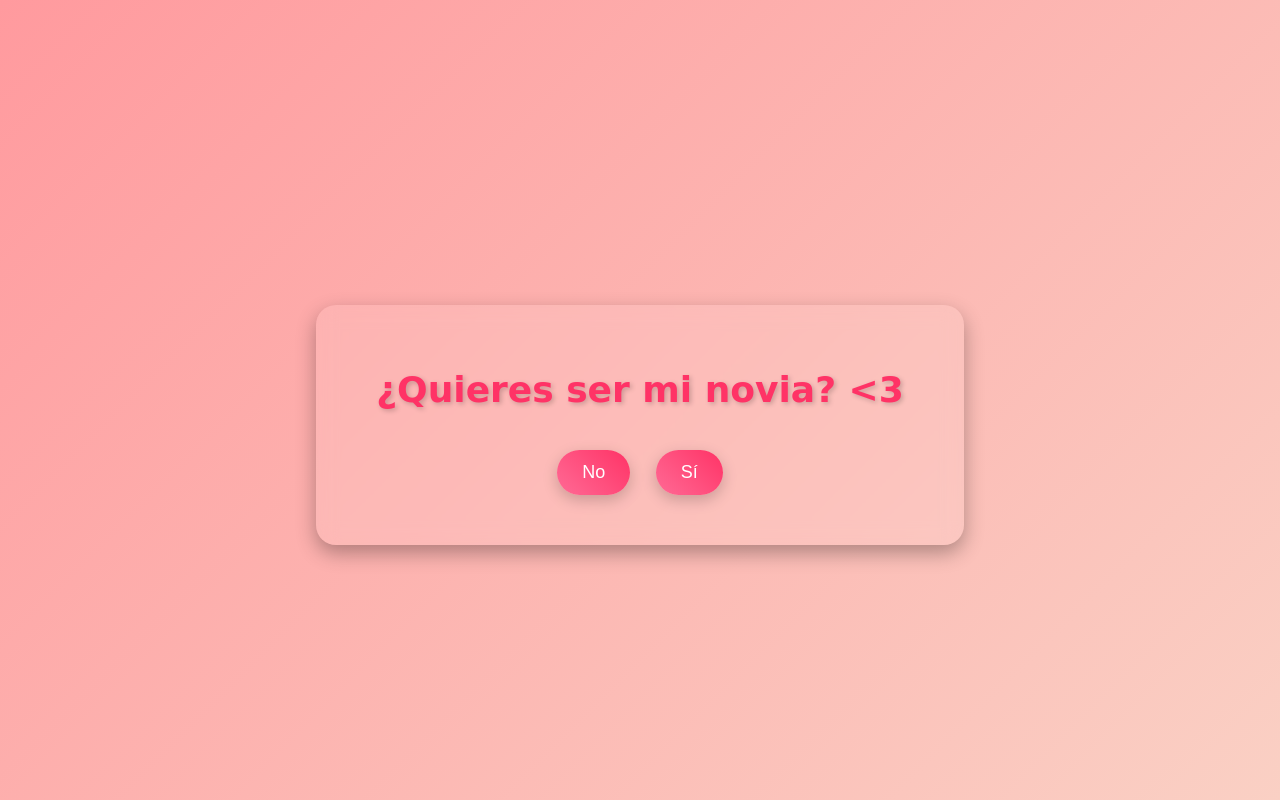
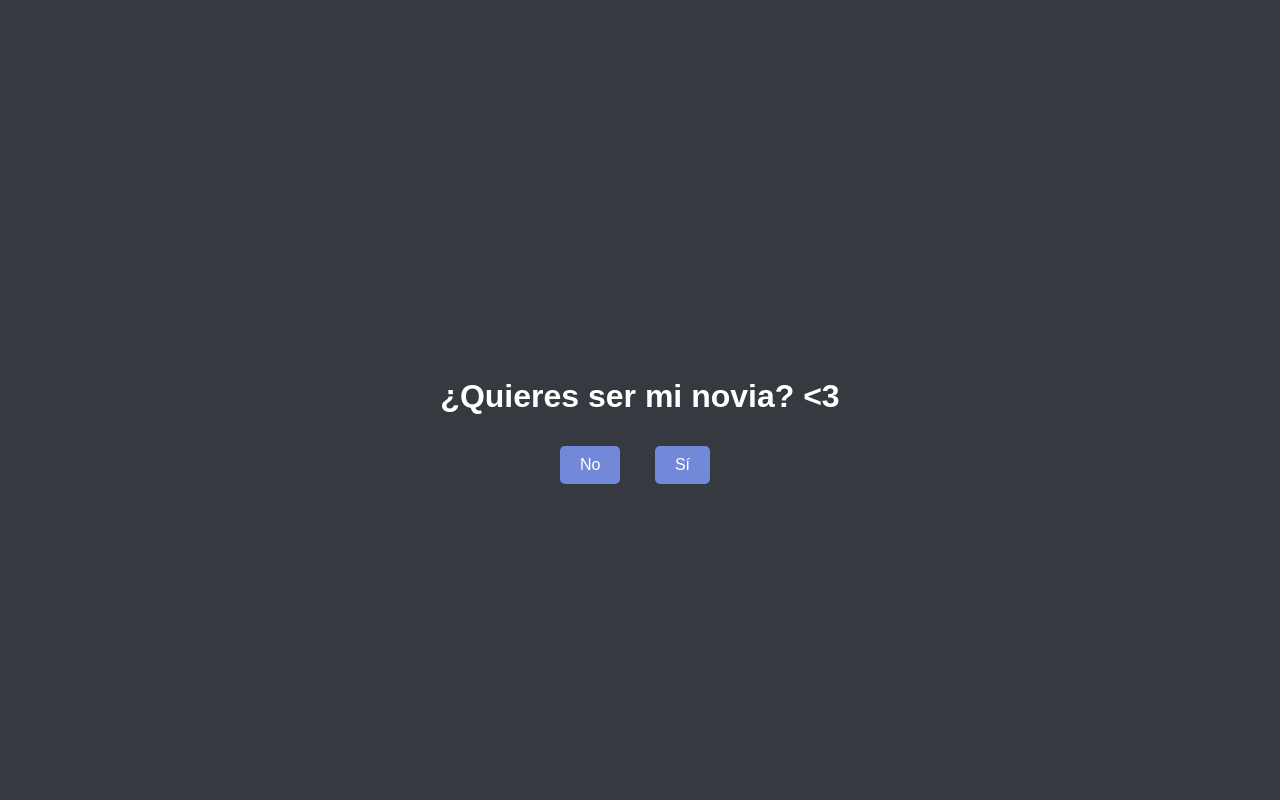
Before and after one commit to T4skor/Girlfriend, a plain HTML site: page index.html in a window 1280 px wide. Drawn offline with Linux system fonts and the light colour scheme.

Commit message:
Refactor styles for body and buttons

```diff
--- a/styles.css
+++ b/styles.css
@@ -1,70 +1 @@
-/* BODY */
-body {
-  font-family: 'Comic Sans MS', 'Arial', sans-serif; /* fuente juguetona y tierna */
-  background: linear-gradient(135deg, #ff9a9e, #fad0c4); /* degradado romántico */
-  color: #fff;
-  margin: 0;
-  padding: 0;
-  display: flex;
-  justify-content: center;
-  align-items: center;
-  height: 100vh;
-  overflow: hidden; /* evita scroll cuando el botón se mueve */
-}
-
-/* CONTENEDOR */
-#container {
-  text-align: center;
-  background: rgba(255, 255, 255, 0.1); /* fondo semitransparente */
-  padding: 40px 60px;
-  border-radius: 20px;
-  box-shadow: 0 8px 20px rgba(0, 0, 0, 0.3);
-  backdrop-filter: blur(10px);
-  position: relative;
-}
-
-/* TITULO */
-h1 {
-  font-family: 'Pacifico', cursive; /* fuente cursiva y romántica */
-  font-size: 36px;
-  color: #ff3366;
-  margin-bottom: 30px;
-  text-shadow: 2px 2px 5px rgba(0,0,0,0.2);
-}
-
-/* BOTONES */
-#btnNo, #btnYes {
-  background: linear-gradient(45deg, #ff6a95, #ff3366);
-  color: #fff;
-  padding: 12px 25px;
-  border: none;
-  border-radius: 50px;
-  cursor: pointer;
-  font-size: 18px;
-  margin: 10px;
-  transition: all 0.3s ease;
-  box-shadow: 0 5px 15px rgba(0,0,0,0.2);
-  position: relative;
-}
-
-#btnNo:hover, #btnYes:hover {
-  transform: scale(1.1);
-  box-shadow: 0 8px 25px rgba(0,0,0,0.3);
-}
-
-/* MENSAJE */
-#result {
-  display: none;
-  margin-top: 25px;
-  font-size: 22px;
-  color: #ff3366;
-  font-weight: bold;
-  text-shadow: 1px 1px 3px rgba(0,0,0,0.3);
-  animation: fadeIn 1s ease forwards;
-}
-
-/* ANIMACIÓN */
-@keyframes fadeIn {
-  0% { opacity: 0; transform: translateY(-10px); }
-  100% { opacity: 1; transform: translateY(0); }
-}
+body { font-family: 'Arial', sans-serif; background-color: #36393f; color: #ffffff; margin: 0; padding: 0; display: flex; justify-content: center; align-items: center; height: 100vh; } #container { text-align: center; } #btnNo, #btnYes { background-color: #7289da; color: #ffffff; padding: 10px 20px; border: none; border-radius: 5px; cursor: pointer; font-size: 16px; margin-right: 20px; } #result { display: none; margin-top: 20px; font-size: 18px; color: #ff3366; } /* Optional: Add hover effect on buttons */ #btnNo:hover, #btnYes:hover { background-color: #677bc4; }
```
